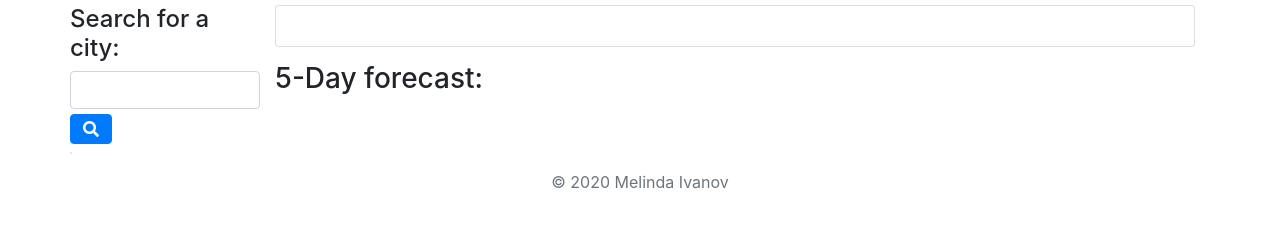
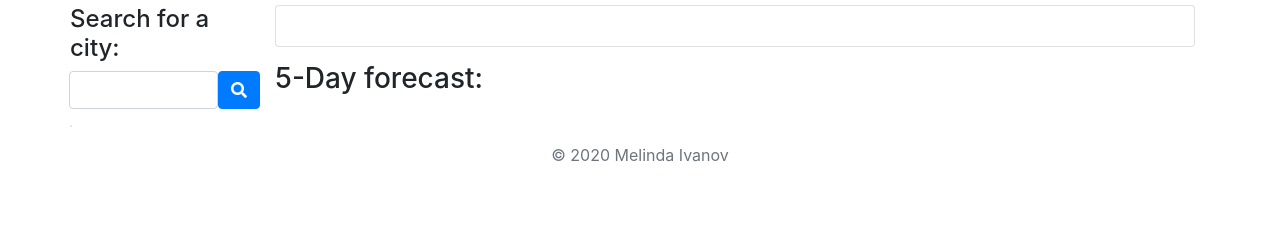
Before and after one commit to jnsmelinda/Weather-Dashboard, a plain HTML site: page index.html in a window 1280 px wide. Shown: the part 51-278 px from the top of the page. Drawn offline with nearby package versions, Linux system fonts and the light colour scheme.

Commit message:
putting search button next to input field

```diff
--- a/index.html
+++ b/index.html
@@ -22,10 +22,13 @@
             <div class="col-2">
                 <div class="row">
                     <form>
-                        <div class="form-group mb-2">
+                        <div class="form-group">
                             <h4>Search for a city: </h4>
-                            <input class="form-control" id="city-input">
-                            <button type="submit" class="btn btn-primary fas fa-search" id="search"></button>
+                            <div class="input-group-append">
+                                <input class="form-control" id="city-input">
+
+                                <button type="submit" class="btn btn-primary fas fa-search" id="search"></button>
+                            </div>
                         </div>
                     </form>
 
--- a/index.js
+++ b/index.js
@@ -216,7 +216,7 @@ function createCards(currentTemp, currentHum, currentDate, currentIcon, index) {
         .attr("id", "card-" + index)
         .addClass("card forecastDay col-6 col-md-4 col-lg-2")
         .append($("<div>").addClass("font-weight-bold").text(currentDate))
-        .append($("<div>").text(`Temp: ${currentTemp} °F`))
+        .append($("<div>").text(`Temp: ${currentTemp}°F`))
         .append($("<div>").text(`Humidity: ${currentHum} %`))
         .append(currentIcon);
 }
--- a/style.css
+++ b/style.css
@@ -10,10 +10,6 @@ footer {
 
 #forecastTitle {
     padding-top: 15px;
-}
-
-#search {
-    margin-top: 5px;
 }
 
 .forecastDay {
```
